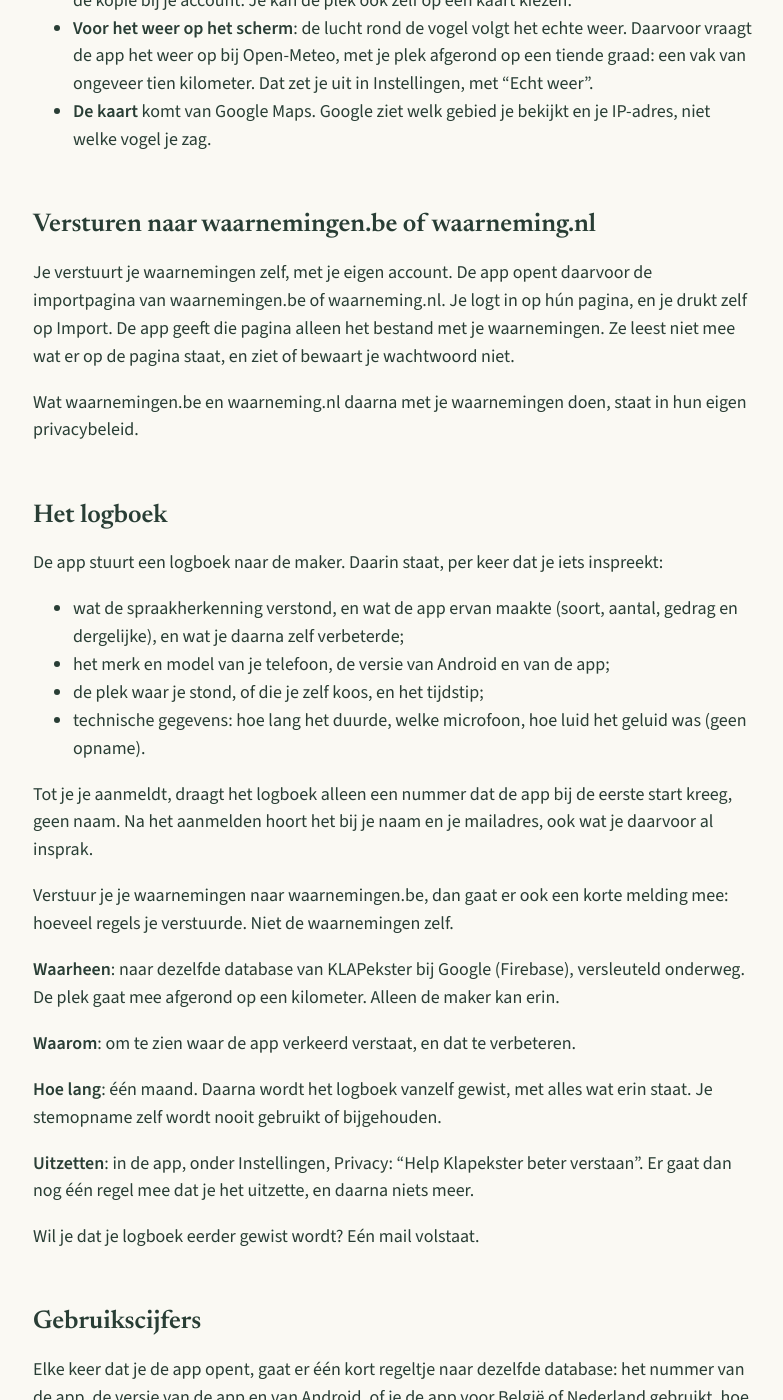
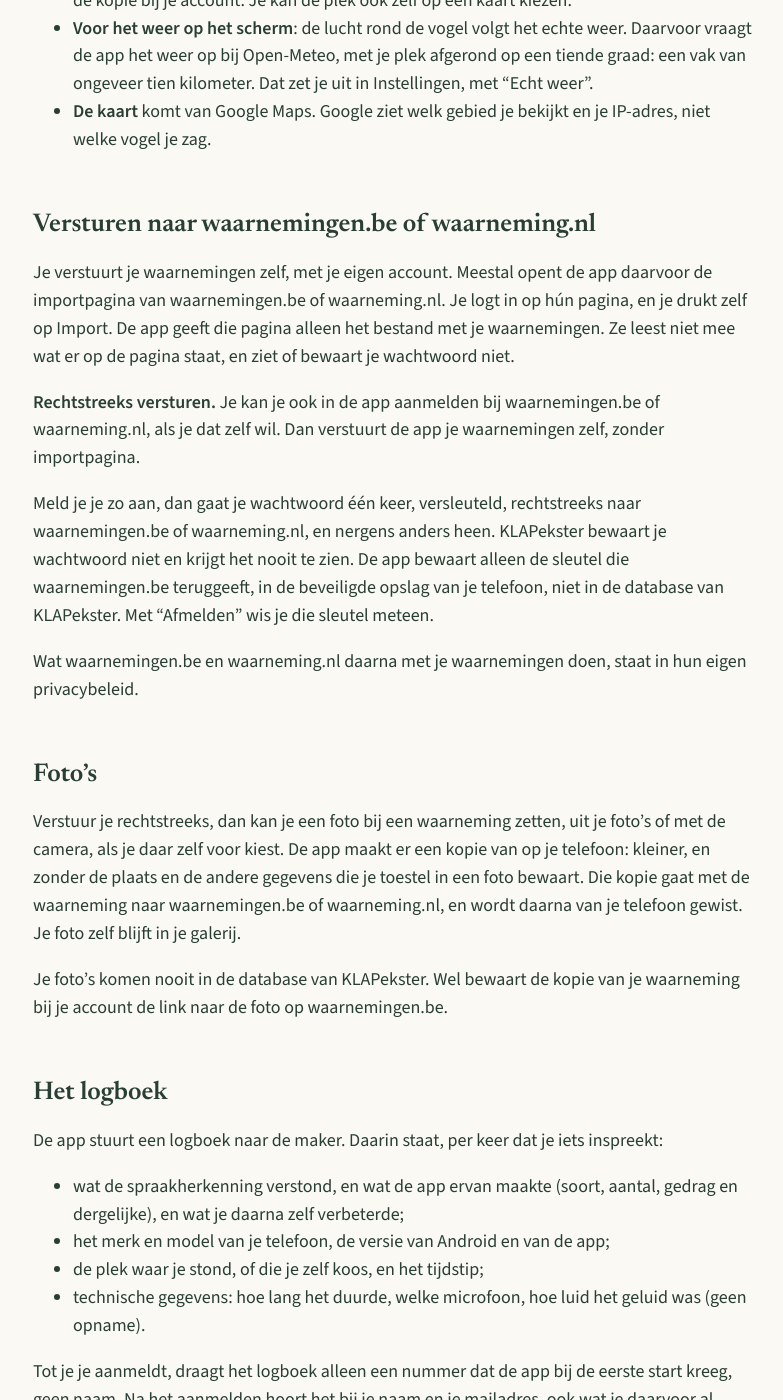
Before and after one commit to KLAPekster/website, a Jekyll site: the page built from privacy.md, in a window 1280 px wide and 1400 px high, scrolled down 1941 px. Shown: the whole window, without its empty margins (247-1030 px from the left). Built offline with Jekyll 4.4.1, drawn with Linux system fonts in a browser that asks for light colours; some of the changed text lies outside the part shown.

Commit message:
Privacybeleid: rechtstreeks versturen en foto's
Co-Authored-By: Claude Opus 5.5 <noreply@anthropic.com>

```diff
--- a/privacy.md
+++ b/privacy.md
@@ -6,7 +6,7 @@ permalink: /privacy/
 
 # Privacybeleid
 
-<p class="flauw">Laatst gewijzigd op 8 november 2026</p>
+<p class="flauw">Laatst gewijzigd op 11 november 2026</p>
 
 Je spreekt je waarnemingen in, bewaart ze op je telefoon en beslist zelf
 wanneer je ze naar waarnemingen.be of waarneming.nl verstuurt. De eerste keer
@@ -87,14 +87,37 @@ telefoon dat.
 
 ## Versturen naar waarnemingen.be of waarneming.nl
 
-Je verstuurt je waarnemingen zelf, met je eigen account. De app opent
-daarvoor de importpagina van waarnemingen.be of waarneming.nl. Je logt in
+Je verstuurt je waarnemingen zelf, met je eigen account. Meestal opent de
+app daarvoor de importpagina van waarnemingen.be of waarneming.nl. Je logt in
 op hún pagina, en je drukt zelf op Import. De app geeft die pagina alleen het
 bestand met je waarnemingen. Ze leest niet mee wat er op de pagina staat, en
 ziet of bewaart je wachtwoord niet.
 
+**Rechtstreeks versturen.** Je kan je ook in de app aanmelden bij
+waarnemingen.be of waarneming.nl, als je dat zelf wil. Dan verstuurt de
+app je waarnemingen zelf, zonder importpagina.
+
+Meld je je zo aan, dan gaat je wachtwoord één keer, versleuteld,
+rechtstreeks naar waarnemingen.be of waarneming.nl, en nergens anders
+heen. KLAPekster bewaart je wachtwoord niet en krijgt het nooit te zien.
+De app bewaart alleen de sleutel die waarnemingen.be teruggeeft, in de
+beveiligde opslag van je telefoon, niet in de database van KLAPekster. Met
+"Afmelden" wis je die sleutel meteen.
+
 Wat waarnemingen.be en waarneming.nl daarna met je waarnemingen doen, staat
 in hun eigen privacybeleid.
+
+## Foto's
+
+Verstuur je rechtstreeks, dan kan je een foto bij een waarneming zetten,
+uit je foto's of met de camera, als je daar zelf voor kiest. De app maakt
+er een kopie van op je telefoon: kleiner, en zonder de plaats en de andere
+gegevens die je toestel in een foto bewaart. Die kopie gaat met de
+waarneming naar waarnemingen.be of waarneming.nl, en wordt daarna van je
+telefoon gewist. Je foto zelf blijft in je galerij.
+
+Je foto's komen nooit in de database van KLAPekster. Wel bewaart de kopie
+van je waarneming bij je account de link naar de foto op waarnemingen.be.
 
 ## Het logboek
 
@@ -113,7 +136,10 @@ eerste start kreeg, geen naam. Na het aanmelden hoort het bij je naam en je
 mailadres, ook wat je daarvoor al insprak.
 
 Verstuur je je waarnemingen naar waarnemingen.be, dan gaat er ook een korte
-melding mee: hoeveel regels je verstuurde. Niet de waarnemingen zelf.
+melding mee: hoeveel regels je verstuurde, en bij rechtstreeks
+versturen hoeveel er aankwamen, hoeveel foto's erbij waren en, als het
+misliep, een korte technische reden. Niet de waarnemingen zelf, niet je
+foto's, en nooit je wachtwoord of je sleutel.
 
 **Waarheen**: naar dezelfde database van KLAPekster bij Google (Firebase),
 versleuteld onderweg. De plek gaat mee afgerond op een kilometer. Alleen
```
